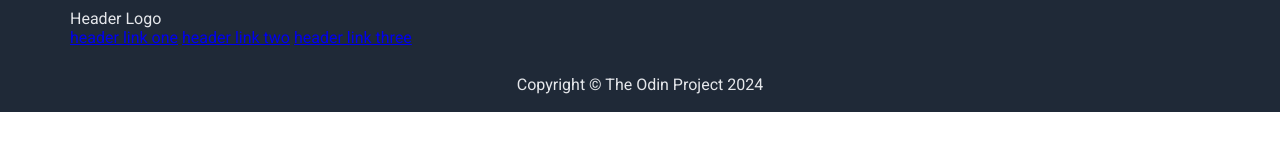
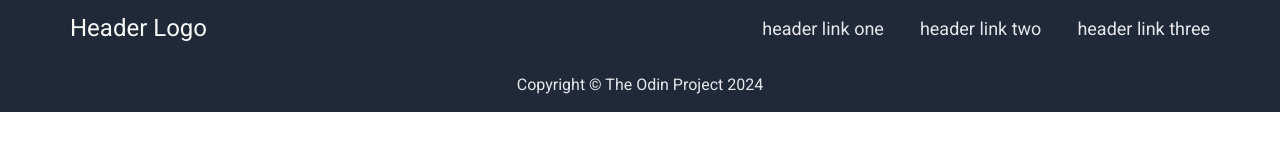
Before and after one commit to wzjustuslim/odin-landing-page, a plain HTML site: page index.html in a window 1280 px wide. Drawn offline with Linux system fonts and the light colour scheme.

Commit message:
Add header logo and navigation styles

```diff
--- a/style.css
+++ b/style.css
@@ -13,7 +13,26 @@ header, footer {
 }
 
 header div {
+  display: flex;
+  align-items: center;
+  justify-content: space-between;
   flex: auto;
+}
+
+header div span {
+  color: #F9FAF8;
+  font-size: 24px;
+}
+
+header div nav {
+  display: flex;
+  gap: 36px;
+}
+
+header div nav a {
+  color: #E5E7EB;
+  font-size: 18px;
+  text-decoration: none;
 }
 
 .constraint {
```
